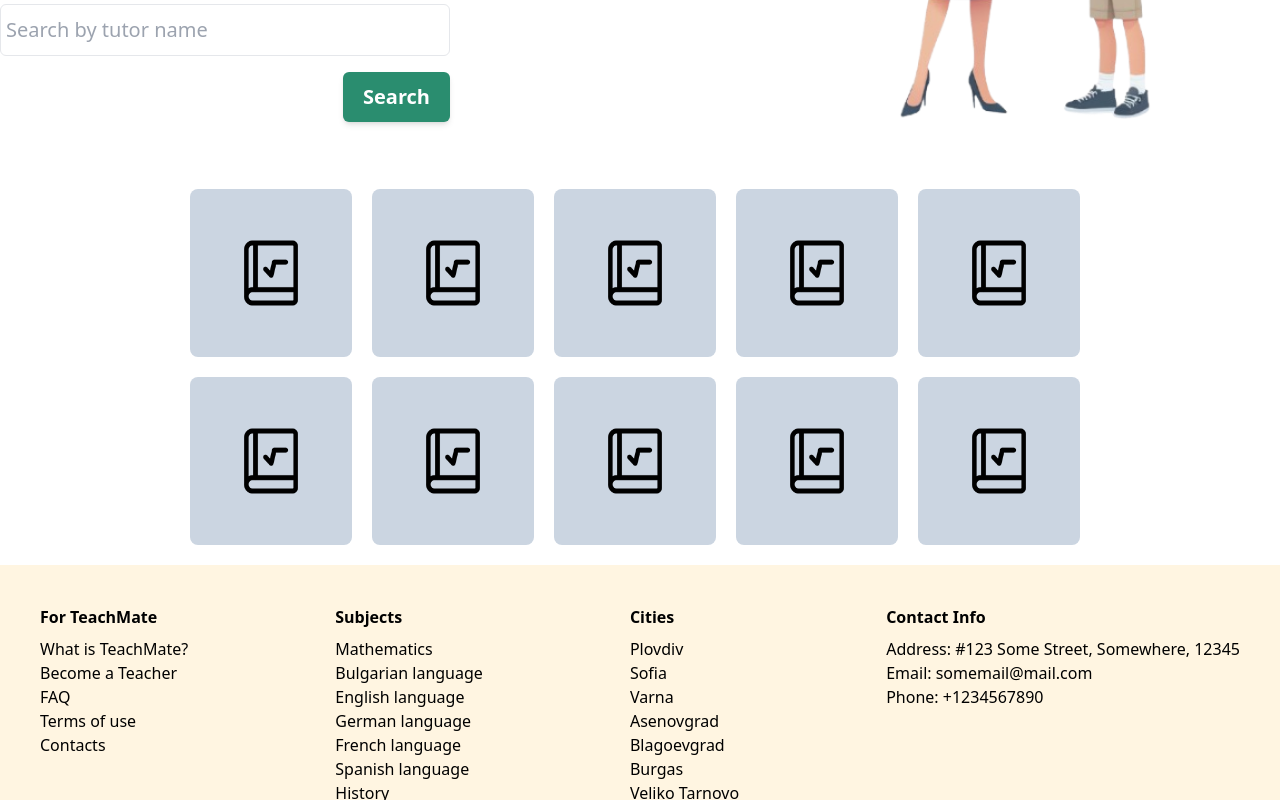
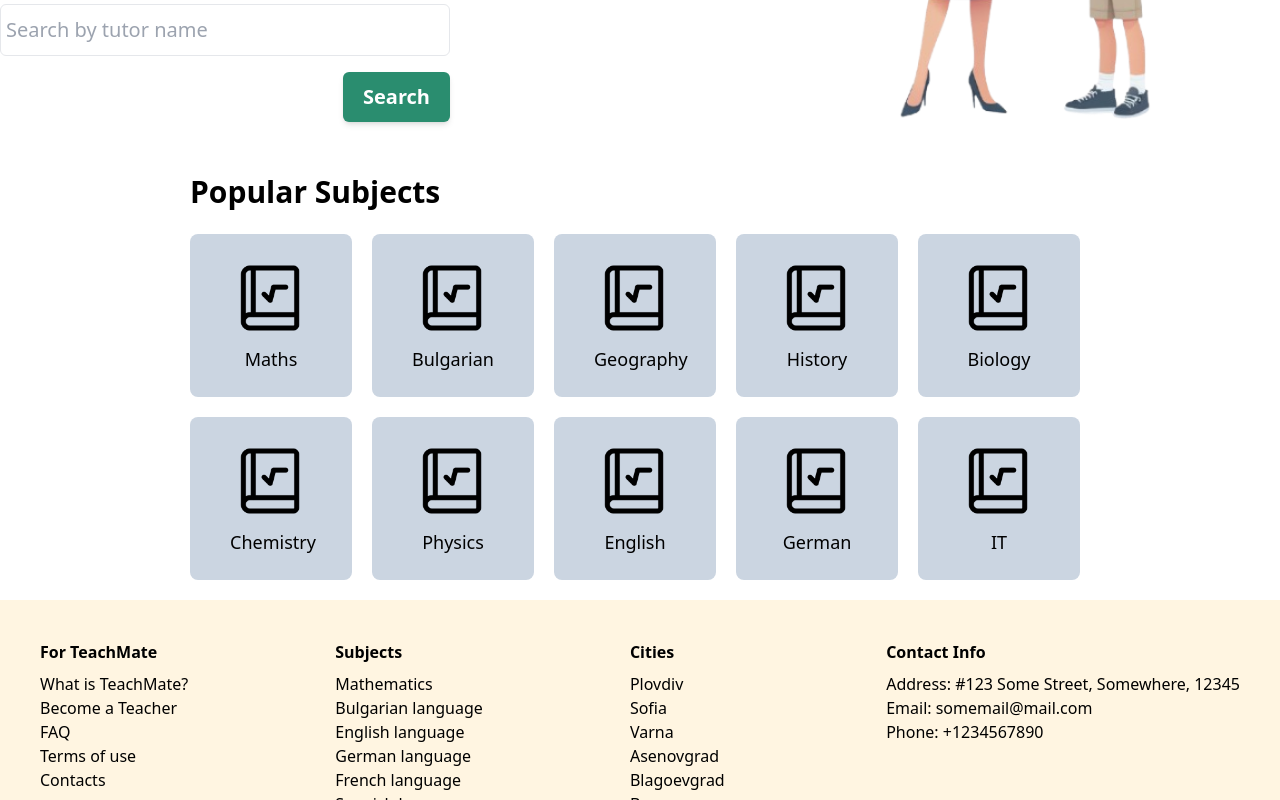
Before and after one commit to MSDoshev/teach-mate, a React (Vite) app: page / in a window 1280 px wide. Shown: the part 519-1319 px from the top of the page. Built offline with nearby package versions, Linux system fonts and the light colour scheme.

Commit message:
subject section modified

```diff
--- a/src/components/Card.tsx
+++ b/src/components/Card.tsx
@@ -1,10 +1,13 @@
 type CardProps ={
     image:string;
+    subject:string;
+    classes:string;
 }
-export default function Card({image}:CardProps){
+export default function Card({image, subject, classes}:CardProps){
     return(
-        <div className="p-11 bg-slate-300 rounded-lg w-[18%]">
+        <div className={`py-6 px-10 text-center bg-slate-300 rounded-lg w-[18%] ${classes}`}>
             <img className="w-[80px] h-[80px]"src={image} alt="icon" />
+            <h3 className="text-[18px] font-medium pt-2">{subject}</h3>
         </div>
     )
 
--- a/src/pages/Home/Home.tsx
+++ b/src/pages/Home/Home.tsx
@@ -44,19 +44,19 @@ export default function Home() {
         />
       </div>
 
-      <div className="max-w-[900px] flex items-center ">
-        <h2></h2>
+      <div className="max-w-[900px] flex flex-col items-center ">
+        <h2 className="w-full flex items-start text-[30px] font-semibold">Popular Subjects</h2>
         <div className="flex-wrap w-full flex items-center py-5 gap-5">
-          <Card image={mathIcon} />
-          <Card image={mathIcon} />
-          <Card image={mathIcon} />
-          <Card image={mathIcon} />
-          <Card image={mathIcon} />
-          <Card image={mathIcon} />
-          <Card image={mathIcon} />
-          <Card image={mathIcon} />
-          <Card image={mathIcon} />
-          <Card image={mathIcon} />
+          <Card image={mathIcon} subject="Maths" classes="bg-[#FCA88F]"/>
+          <Card image={mathIcon} subject="Bulgarian" classes="bg-[#FF9F80]"/>
+          <Card image={mathIcon} subject="Geography" classes="bg-[#8BC7A5]"/>
+          <Card image={mathIcon} subject="History" classes="bg-[#D4A055]"/>
+          <Card image={mathIcon} subject="Biology" classes="bg-[#7A8755]"/>
+          <Card image={mathIcon} subject="Chemistry" classes="bg-[#EFE7DA]"/>
+          <Card image={mathIcon} subject="Physics" classes="bg-[#E9C46A]"/>
+          <Card image={mathIcon} subject="English" classes="bg-[#FFF5E1]"/>
+          <Card image={mathIcon} subject="German" classes="bg-[#D88283]"/>
+          <Card image={mathIcon} subject="IT" classes="bg-[#F8E0C6]"/>
         </div>
       </div>
     </div>
```
